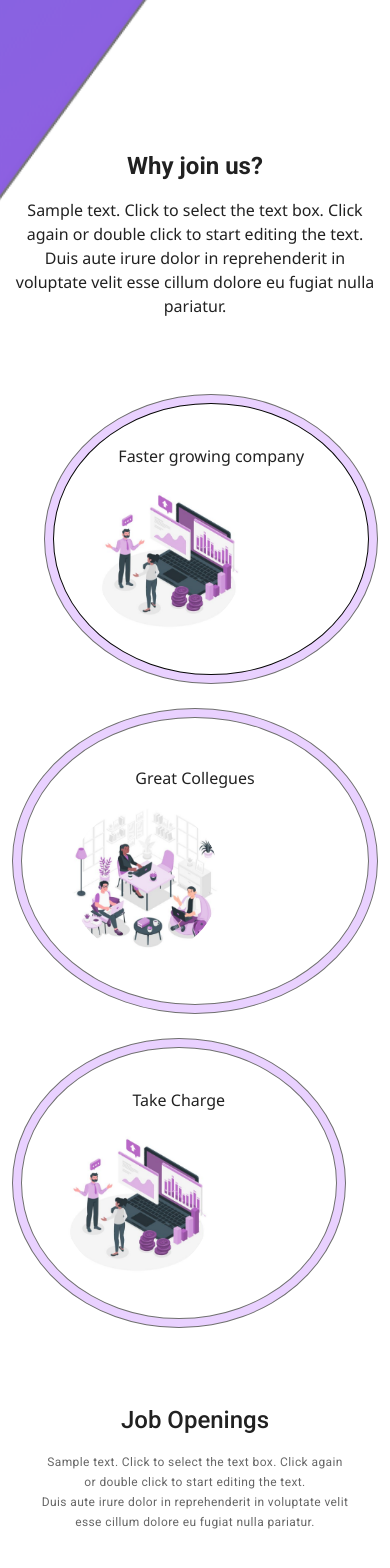
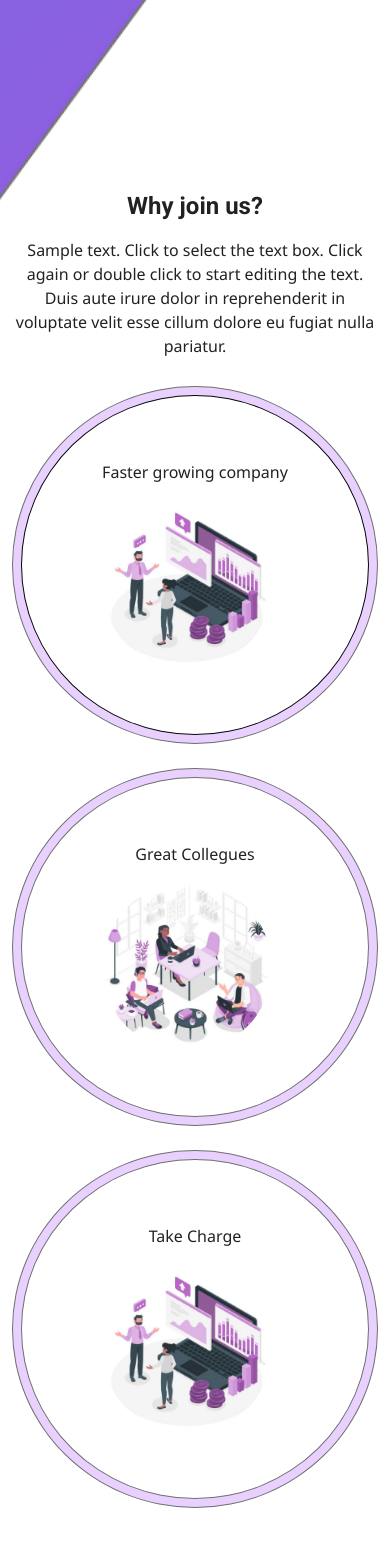
Before and after one commit to sachinbro/fiftech_zone, a Nuxt app: page /career in a window 390 px wide. Shown: the part 422-1990 px from the top of the page. Built offline with nearby package versions, Linux system fonts and the light colour scheme.

Commit message:
responnsiveness of careerpage fixed

```diff
--- a/components/Header.vue
+++ b/components/Header.vue
@@ -15,7 +15,16 @@ export default{
             background: "navBackground",
             drawer: false,
             socialIcons: [
-                "facebook", "twitter", "instagram",
+              {
+                name: "facebook",
+                url: "https://www.facebook.com/",
+              },{
+                name: "twitter",
+                url: "https://www.twitter.com/",
+              },{
+                name: "instagram",
+                url: "https://www.instagram.com/",
+              },
             ],
 
             links: [
@@ -87,7 +96,7 @@ export default{
         <div class="d-flex align-start mb-3 ">
             <span v-for="icon in socialIcons" :key="icon" >
             <v-hover v-slot="{hover}">
-                <v-icon  class="mx-1" :color="hover ? 'black': ''" size="large" dark>mdi-{{icon}}</v-icon>
+               <a :href="icon.url" target="_blank"><v-icon  class="mx-1" :color="hover ? 'black': ''" size="large" dark>mdi-{{icon.name}}</v-icon></a>
             </v-hover>
             </span>
         </div>
--- a/components/sections/career-page/CareerIntro.vue
+++ b/components/sections/career-page/CareerIntro.vue
@@ -10,11 +10,11 @@
             <v-col class="mt-md-16" cols="4" sm="3"><img src="../../../static/sections/Careerpage/Image 47.png" height="300px" alt=""></v-col>
             <v-col cols="1"></v-col>
         </v-row>
-        <p class="text-h5 text-center font-weight-bold">Why join us?</p>
+        <p class="mt-10 mt-sm-0 text-h5 text-center font-weight-bold">Why join us?</p>
         <p class="text-center text-secondary">
             Sample text. Click to select the text box. Click again or double click to start editing the text.<br> Duis aute irure dolor in reprehenderit in voluptate velit esse cillum dolore eu fugiat nulla pariatur.
         </p>
-        <v-row class="mt-16">
+        <v-row class="mt-16 d-none d-sm-flex">
             <v-col cols="1"></v-col>
             <v-col>
                 <div class="pa-2 rounded-circle" style="border: 1px solid rgba(112, 112, 112, 1); background-color:#E9D1FF;">
@@ -45,6 +45,35 @@
             </v-col>
             <v-col cols="1"></v-col>
         </v-row>
+        <v-row class="d-flex d-sm-none">
+          <v-col>
+            <div class="pa-2 rounded-circle" style="border: 1px solid rgba(112, 112, 112, 1); background-color:#E9D1FF;">
+              <div class="pa-16 rounded-circle" style="border: 1px solid #070707; background-color: white;">
+                <p class="text-center font-weight-medium">Faster growing company</p>
+                <v-avatar size="170" class="ml-4" ><img src="../../../static/sections/Careerpage/Image 46.png" alt=""/></v-avatar>
+              </div>
+            </div>
+
+          </v-col>
+
+          <v-col>
+            <div class="pa-2 rounded-circle" style="border: 1px solid rgba(112, 112, 112, 1); background-color:#E9D1FF;">
+              <div class="pa-16 rounded-circle" style="border: 1px solid rgba(112, 112, 112, 1); background-color: white;">
+                <p class="text-center font-weight-medium">Great Collegues</p>
+                <v-avatar size="170" class="ml-4"><img src="../../../static/sections/Careerpage/Image 49.png" alt=""/></v-avatar>
+              </div>
+            </div>
+          </v-col>
+
+          <v-col>
+            <div class="pa-2 rounded-circle" style="border: 1px solid rgba(112, 112, 112, 1); background-color:#E9D1FF;">
+              <div class="pa-16 rounded-circle" style="border: 1px solid rgba(112, 112, 112, 1); background-color: white;">
+                <p class="text-center font-weight-medium">Take Charge</p>
+                <v-avatar size="170" class="ml-4"><img src="../../../static/sections/Careerpage/Image 46.png" alt=""/></v-avatar>
+              </div>
+            </div>
+          </v-col>
+        </v-row>
     </v-container>
 </template>
 <style scoped>
--- a/components/sections/career-page/JobOpening.vue
+++ b/components/sections/career-page/JobOpening.vue
@@ -104,18 +104,18 @@ export default{
         <v-col class="rounded-xl pl-sm-8" cols="12" sm="10" style="border: 1px solid #707070">
             <div class="d-flex">
                 <ul class="text-h6 text-sm-h5"><li>{{job.post}}</li></ul>
-                <span class="mx-sm-5"><v-btn elevation="0">Apply now</v-btn></span>
+                <span class="mx-sm-5 d-none d-sm-flex"><v-btn elevation="0">Apply now</v-btn></span>
             </div>
             <div>
-                <div class="ml-16 mt-4">
+                <div class="ml-2 ml-sm-16 mt-4">
                     <v-icon>mdi-briefcase-variant</v-icon> Contract: {{job.contract}} <br>
                     <v-icon>mdi-clock </v-icon> {{job.time}}
 
                 </div>
 
-                <div class="ml-8 mt-6">
+                <div class="ml-2 ml-sm-8 mt-6">
                     <p class="text-h6">About the Job</p>
-                    <p class="text-subtitle-2 text--secondary" style="width: 60%;">
+                    <p class="text-subtitle-2 text--secondary" :style="$vuetify.breakpoint.name === 'xs' ? {'width' : '100%'} : {'width': '60%'}">
                         {{job.aboutJob}}
                     </p>
                     <p class="text-h6 font-weight-medium">Requirements</p>
@@ -123,8 +123,11 @@ export default{
                 <ul class="mb-2">
                     <li v-for="requirement in job.requirements" :key="requirement" class="text-body-1 ml-3">{{requirement}}</li>
                 </ul>
-                <p class="ml-3" style="width: 70%;">If you’re interested in pursuing an engaging career working on full-time freelance jobs for exclusive clients, take the next step by clicking apply and filling out the short form to get started.</p>
-                </div>
+                <p class="ml-3" :style="$vuetify.breakpoint.name === 'xs' ? {'width' : '100%'} : {'width': '70%'}">If you’re interested in pursuing an engaging career working on full-time freelance jobs for exclusive clients, take the next step by clicking apply and filling out the short form to get started.</p>
+              <div class="text-center d-flex d-sm-none justify-center" >
+              <span class="mx-sm-5 "><v-btn elevation="0">Apply now</v-btn></span>
+              </div>
+            </div>
         </v-col>
         <v-col></v-col>
        </v-row>
```
